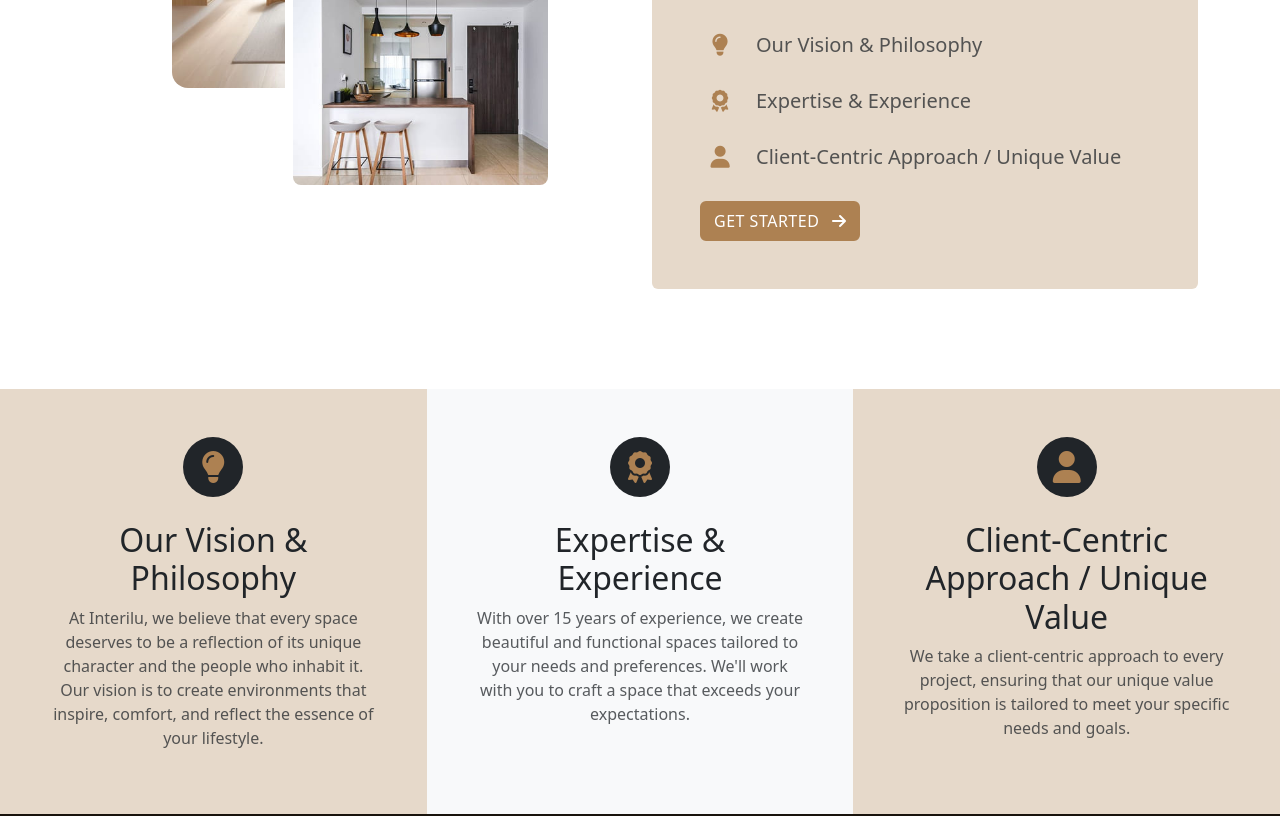
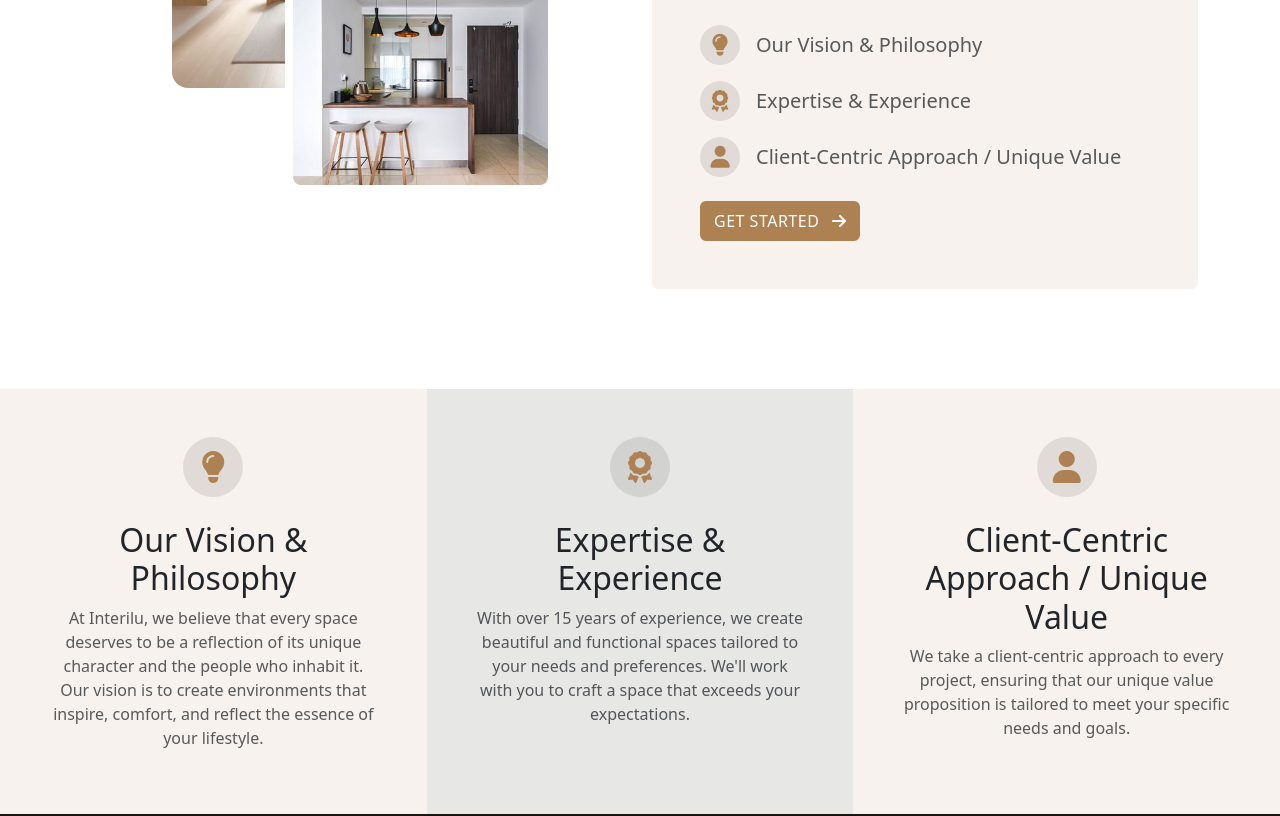
Before and after one commit to sanjaynakum90/React-Assignment, a React (Vite) app in the folder 02-bootstrap/: page / in a window 1280 px wide. Shown: the part 1360-2176 px from the top of the page. Built offline with nearby package versions, Linux system fonts and the light colour scheme.

Commit message:
some changes

```diff
--- a/02-bootstrap/src/Components/Vision.jsx
+++ b/02-bootstrap/src/Components/Vision.jsx
@@ -9,7 +9,7 @@ export default function AboutShowcase() {
 
                     <Col md={4} xs={12} className="p-0 text-center">
                         <div className="bg-primary-1 p-5 h-100 w-100">
-                            <div className="bg-dark text-center text-primary-1 avatar avatar-md rounded-circle mb-4 icon mx-auto p-3">
+                            <div className="bg-dark-1 text-center text-primary-1 avatar avatar-md rounded-circle mb-4 icon mx-auto p-3">
                                 <i className="fas fa-lightbulb"></i>
                             </div>
                             <h2 className="text-dark aboutTitle">Our Vision & Philosophy</h2>
@@ -21,11 +21,11 @@ export default function AboutShowcase() {
 
 
                     <Col md={4} xs={12} className="p-0 text-center">
-                        <div className="bg-light p-5 h-100 w-100">
-                            <div className="bg-dark text-center text-primary-1 avatar avatar-md rounded-circle mb-4 icon mx-auto p-3">
+                        <div className="bg-dark-1 p-5 h-100 w-100">
+                            <div className="bg-dark-1 text-center text-primary-1 avatar avatar-md rounded-circle mb-4 icon mx-auto p-3">
                                 <i className="fas fa-award"></i>
                             </div>
-                            <h2 className="text-dark aboutTitle">Expertise & Experience</h2>
+                            <h2 className="text-dark-1 aboutTitle">Expertise & Experience</h2>
                             <p className="text-muted description">
                                 With over 15 years of experience, we create beautiful and functional spaces tailored to your needs and preferences. We'll work with you to craft a space that exceeds your expectations.
                             </p>
@@ -35,7 +35,7 @@ export default function AboutShowcase() {
 
                     <Col md={4} xs={12} className="p-0 text-center">
                         <div className="bg-primary-1 p-5 h-100 w-100">
-                            <div className="bg-dark text-center text-primary-1 avatar avatar-md rounded-circle mb-4 icon mx-auto p-3">
+                            <div className="bg-dark-1 text-center text-primary-1 avatar avatar-md rounded-circle mb-4 icon mx-auto p-3">
                                 <i className="fas fa-user"></i>
                             </div>
                             <h2 className="text-dark aboutTitle">Client-Centric Approach / Unique Value</h2>
--- a/02-bootstrap/src/style.css
+++ b/02-bootstrap/src/style.css
@@ -10,13 +10,27 @@
     background-color: #18130c !important
 }
 
+.bg-light-1 {
+    background-color: rgba(248, 249, 250, .1) !important
+}
+
+
+.bg-dark-1 {
+    background-color: rgba(24, 19, 12, .1) !important
+}
+
+.bg-primary-1 {
+    background-color: rgba(173, 129, 82, .1) !important
+}
+
 .navbar {
     transition: all .3s ease-in-out;
     padding: 0
 }
+
 .navbar-rounded {
-  border-radius: 20px;
-  margin-top: 15px;
+    border-radius: 20px;
+    margin-top: 15px;
 }
 
 .navbar-flat {
@@ -103,8 +117,7 @@
     width: 100%;
     opacity: 1;
     background-position: 100% 0;
-    box-shadow: 0 0 10px #ad8152
-    , 0 0 20px rgba(173, 129, 82, .5)
+    box-shadow: 0 0 10px #ad8152, 0 0 20px rgba(173, 129, 82, .5)
 }
 
 .navbar .navbar-collapse .navbar-nav .dropdown .dropdown-menu {
```
